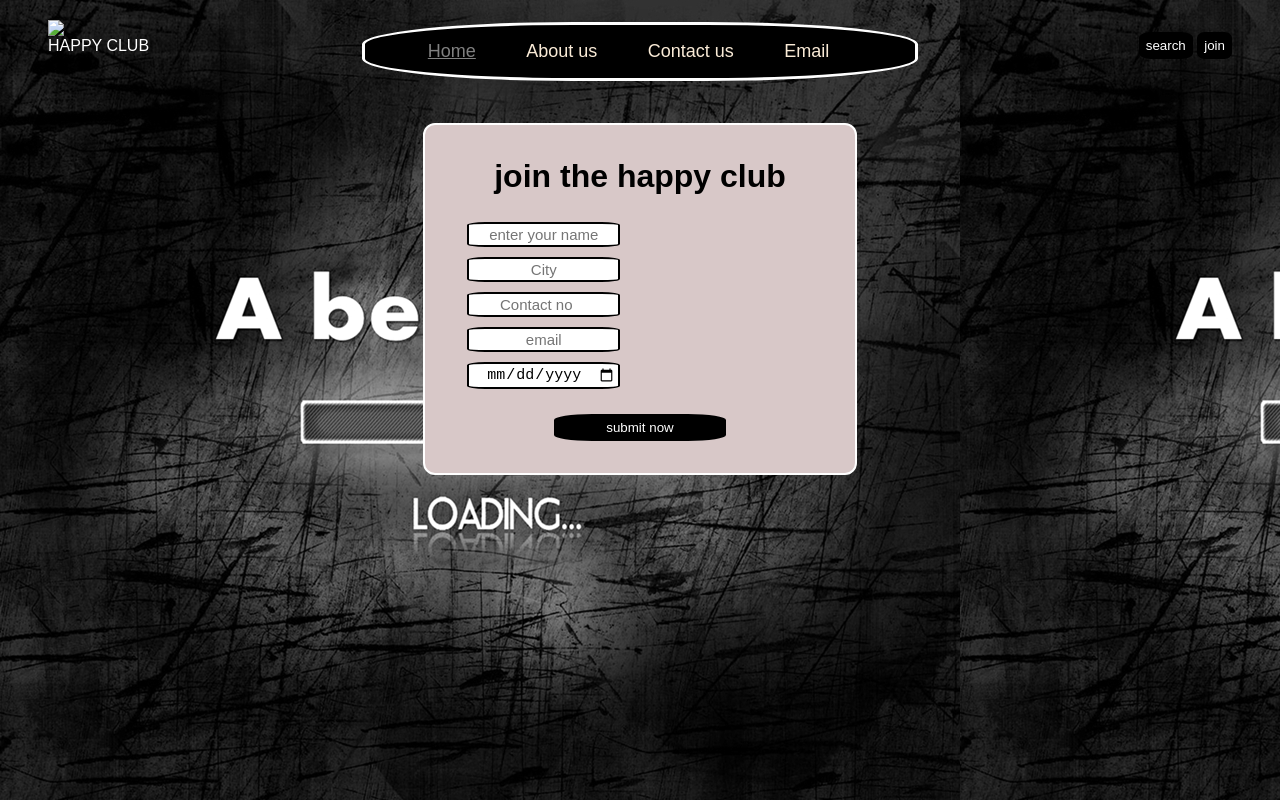
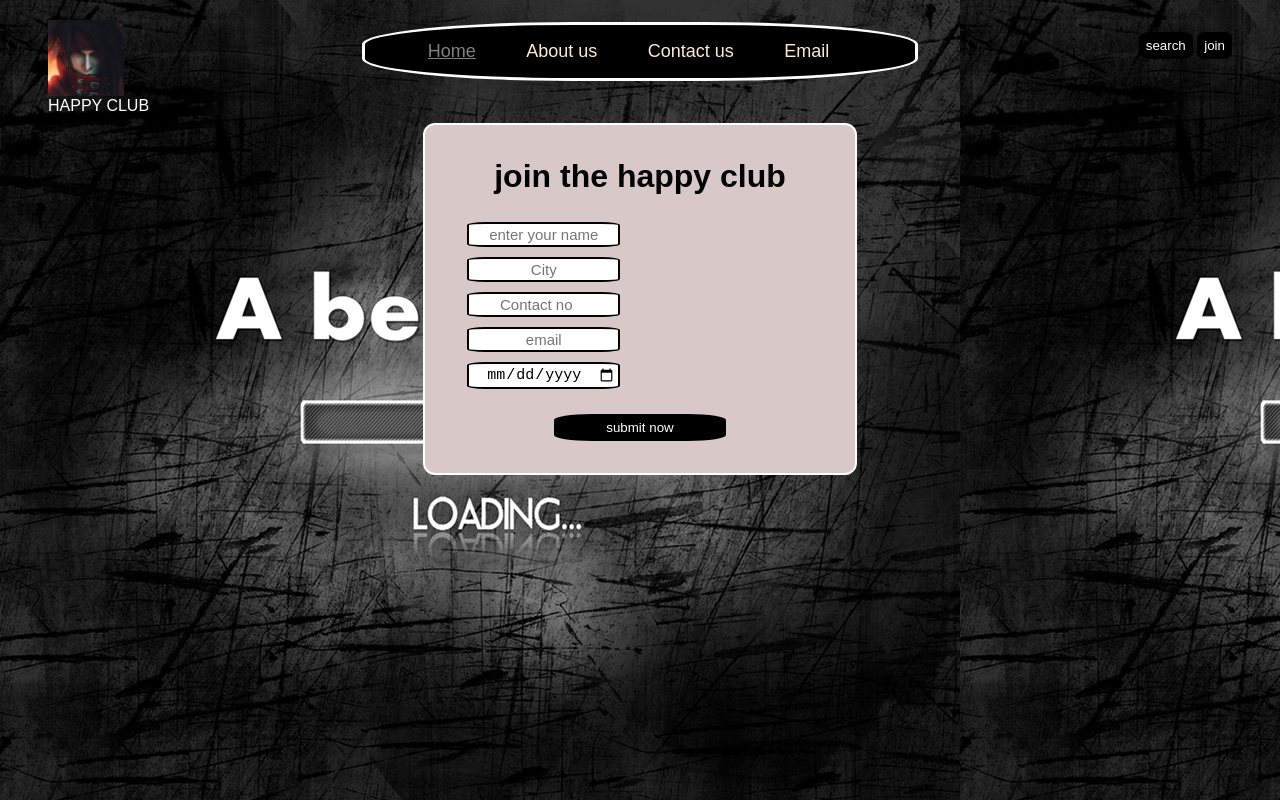
Before and after one commit to Ashutosh147/Club, a plain HTML site: page index.html in a window 1280 px wide. Drawn offline with Linux system fonts and the light colour scheme.

Commit message:
Update index.html

```diff
--- a/index.html
+++ b/index.html
@@ -16,7 +16,7 @@
 
         <!--left clss for logo-->
         <div class="left">
-            <img src="./static/ alt="error loading">
+            <img src="./static/12.jpg" alt="error loading">
             <div>HAPPY CLUB</div>
         </div>
 
```
